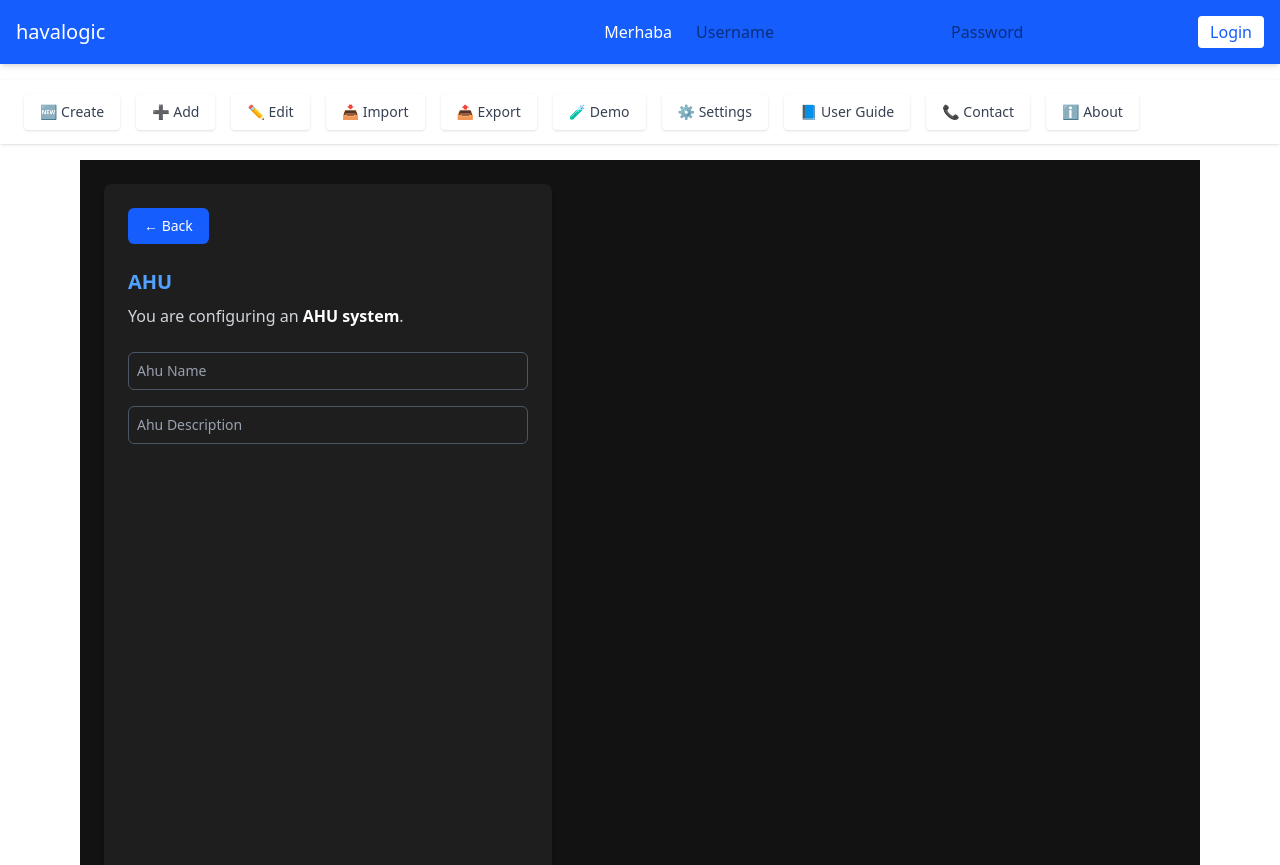
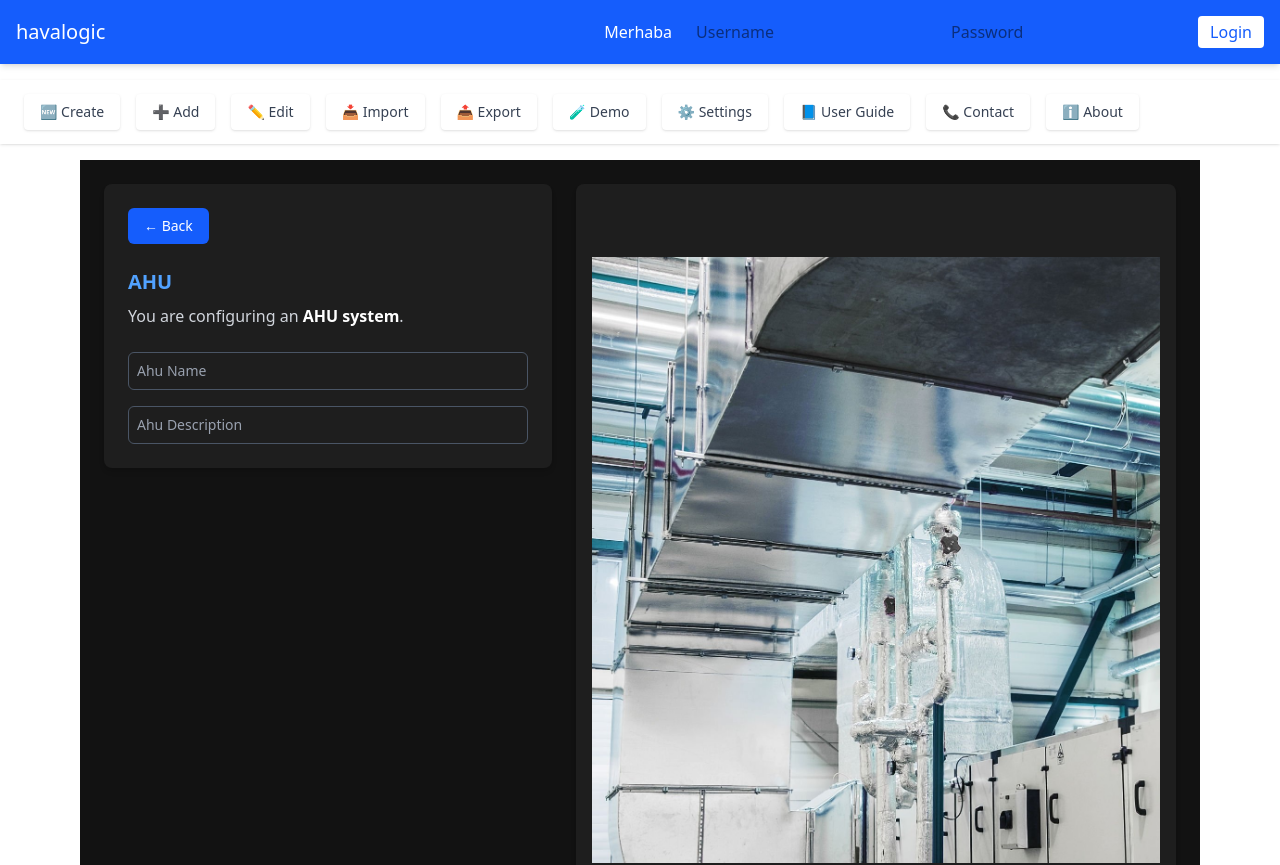
Before and after one commit to ErginYurttas/havalogic, a Next.js app: page /project/1 in a window 1280 px wide. Shown: the top 865 px of the page. Built offline with nearby package versions, Linux system fonts and the light colour scheme.

Commit message:
page'deki görüntü revize edildi

```diff
--- a/app/page.tsx
+++ b/app/page.tsx
@@ -2,15 +2,20 @@ import Image from "next/image";
 
 export default function Home() {
   return (
-    <div className="min-h-screen flex items-center justify-center p-4">
-      {/* Küçültülmüş BMS Görseli */}
+    <div className="min-h-screen flex flex-col items-center justify-center p-4">
+      {/* Light font + text-gray-300 */}
+      <p className="text-xl font-light text-gray-300 mb-8">
+        We're creating something amazing. Stay tuned!
+      </p>
+
+      {/* BMS Görseli */}
       <div className="w-full max-w-md mx-auto">
         <Image
           src="/images/bms-interface.jpg"
           alt="BMS Panel"
           width={300}
           height={188}
-          className="w-full h-auto object-contain shadow-lg rounded-lg"
+          className="w-full h-auto object-contain"
           priority
         />
       </div>
--- a/app/project/[system]/page.tsx
+++ b/app/project/[system]/page.tsx
@@ -1,17 +1,19 @@
 "use client";
 
 import { useRouter } from "next/navigation";
+import Image from "next/image";
 
 export default function AhuPage() {
   const router = useRouter();
 
   const handleBack = () => {
-    router.push("/project"); // ← ProjectOverview sayfasına döner
+    router.push("/project");
   };
 
   return (
-    <div className="min-h-screen bg-[#121212] p-6 flex">
-      <div className="w-full max-w-md bg-[#1e1e1e] rounded-lg shadow-md p-6">
+    <div className="min-h-screen bg-[#121212] p-6 flex flex-col md:flex-row gap-6">
+      {/* Sol Taraf - Form Alanı */}
+      <div className="w-full max-w-md bg-[#1e1e1e] rounded-lg shadow-md p-6 h-fit">
         <button
           onClick={handleBack}
           className="mb-6 px-4 py-2 bg-blue-600 hover:bg-blue-700 text-white rounded-md text-sm transition"
@@ -37,6 +39,18 @@ export default function AhuPage() {
           />
         </div>
       </div>
+
+      {/* Sağ Taraf - Görsel Alanı */}
+      <div className="flex-1 bg-[#1e1e1e] rounded-lg shadow-md overflow-hidden">
+        <Image
+          src="/images/ahu-system.jpg" // Görsel yolunu güncelleyin
+          alt="AHU System Diagram"
+          width={800}
+          height={600}
+          className="w-full h-full object-contain p-4"
+          priority
+        />
+      </div>
     </div>
   );
 }
```
Also changed, not shown: public/images/ahu-system.jpg (added).
